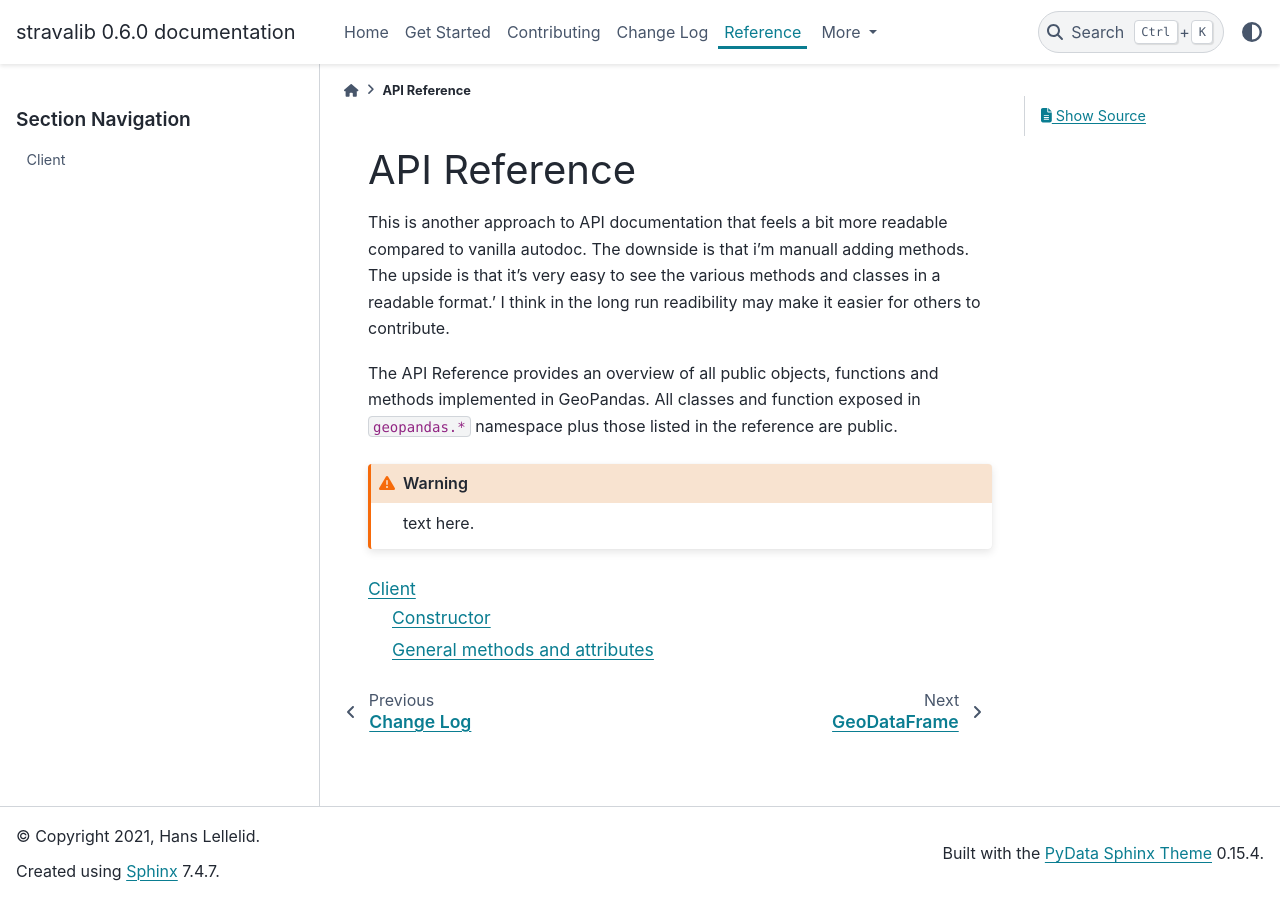
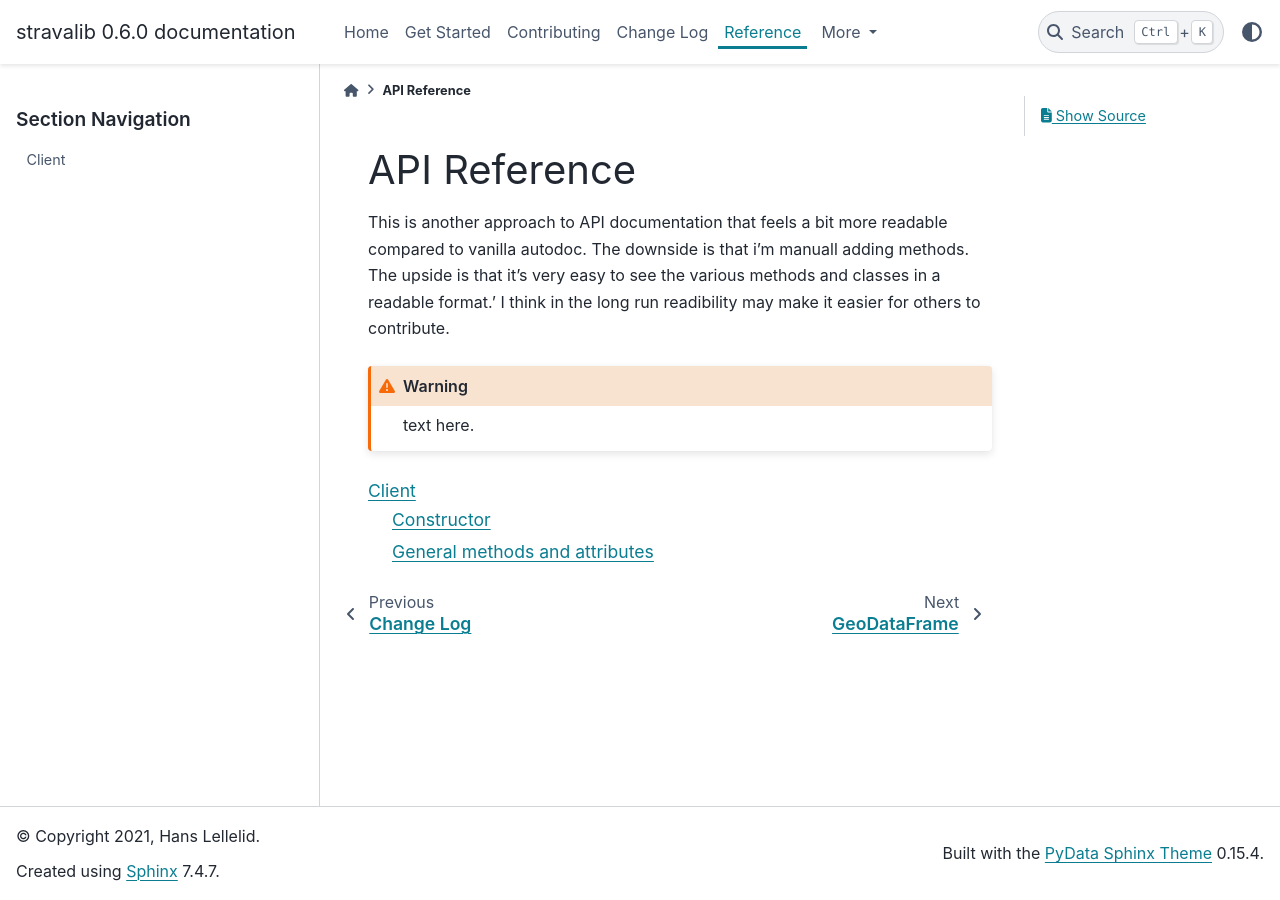
Before and after one commit to stravalib/stravalib, a Sphinx documentation site: the page built from docs/reference.rst, in a window 1280 px wide. Built offline with Sphinx 7.4.7 and the PyData theme 0.15.4, drawn with Linux system fonts in a browser that asks for light colours.

Commit message:
oops remove geopandas language

```diff
--- a/docs/reference.rst
+++ b/docs/reference.rst
@@ -7,11 +7,6 @@ to vanilla autodoc. The downside is that i'm manuall adding methods. The upside
 is that it's very easy to see the various methods and classes in a readable format.'
 I think in the long run readibility may make it easier for others to contribute.
 
-
-
-The API Reference provides an overview of all public objects, functions and methods implemented in GeoPandas.
-All classes and function exposed in ``geopandas.*`` namespace plus those listed in the reference are public.
-
 .. warning::
    text here.
 
```
